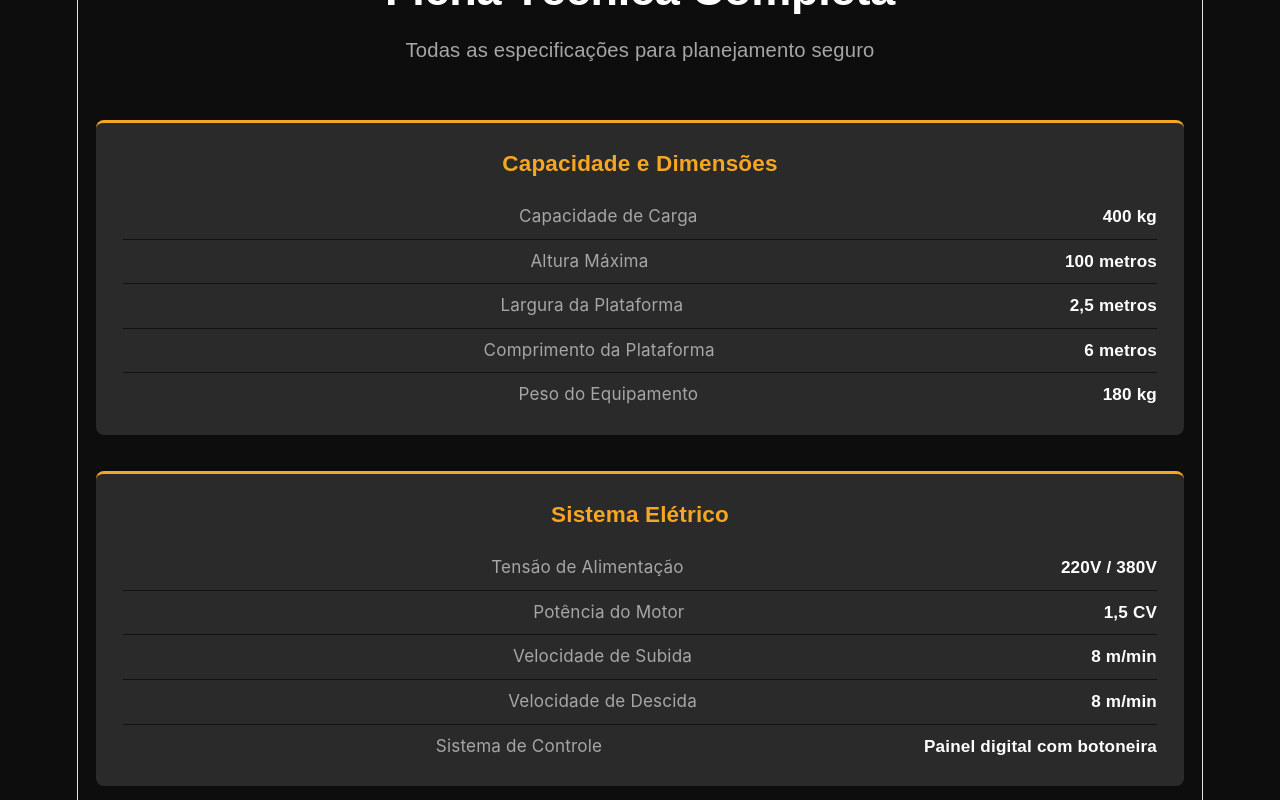
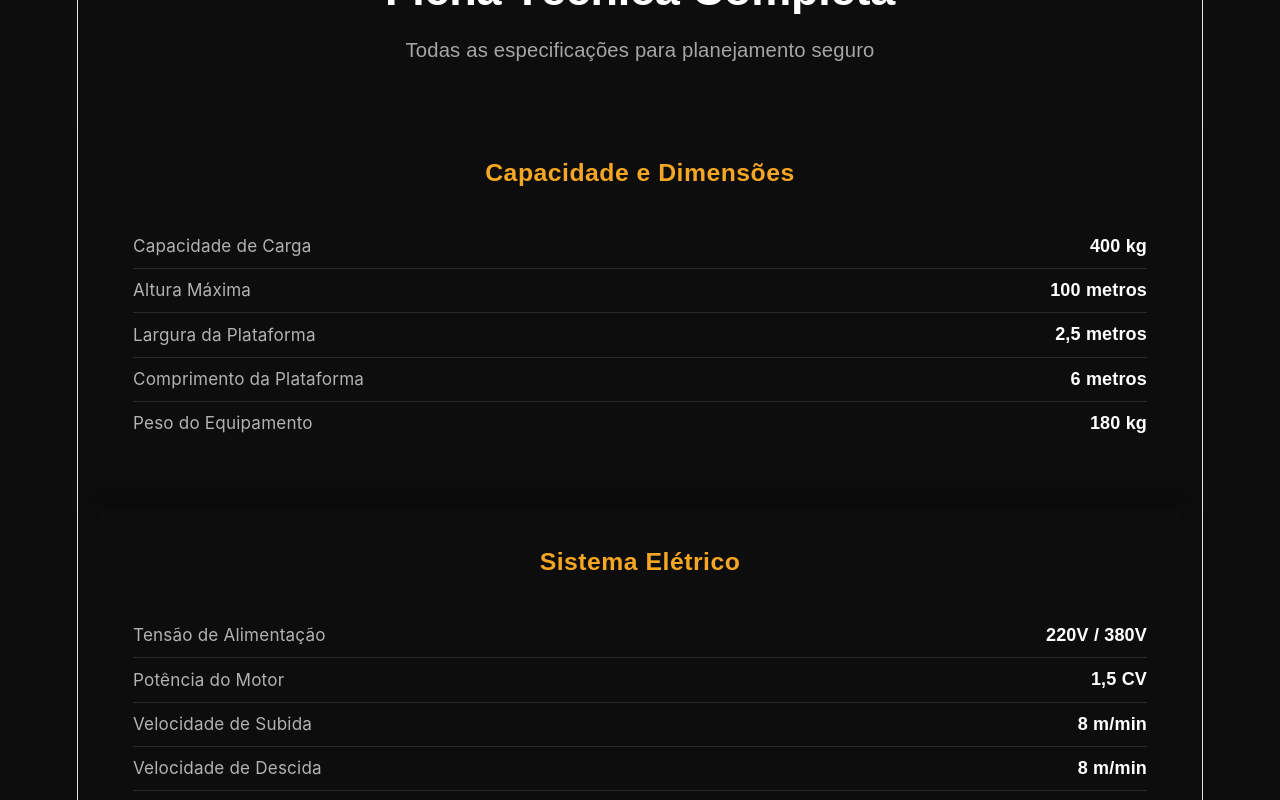
Before and after one commit to kaykyrugani/toplocacoes, a React (Vite) app: page /balancim-eletrico in a window 1280 px wide. Shown: the part 2300-3100 px from the top of the page. Built offline with nearby package versions, Linux system fonts and the light colour scheme.

Commit message:
att desing ficha tecnica

```diff
--- a/src/components/sections/ProductSpecs.css
+++ b/src/components/sections/ProductSpecs.css
@@ -1,3 +1,7 @@
+/* ========================================
+   SEÇÃO ESPECIFICAÇÕES TÉCNICAS - PREMIUM
+   Layout vertical com cards técnicos elegantes
+========================================= */
 .product-specs {
   padding: var(--space-3xl) 0;
   background-color: var(--bg);
@@ -11,36 +15,58 @@
   margin-top: var(--space-2xl);
 }
 
+/* Cards técnicos premium com profundidade sutil */
 .spec-category {
-  background-color: var(--surface);
-  border-radius: var(--radius-md);
-  padding: var(--space-lg);
-  border-top: 3px solid var(--primary);
+  background: linear-gradient(145deg, var(--surface) 0%, shade(var(--surface), 10%) 100%);
+  border-radius: var(--radius-lg);
+  padding: var(--space-xl);
+  border-top: 4px solid var(--primary);
+  border: 1px solid rgba(0,0,0,0.1);
   width: 100%;
+
+  /* Sombra suave + elevação no hover */
+  box-shadow: 0 8px 32px rgba(0,0,0,0.12);
+  transition: all 0.4s cubic-bezier(0.4, 0, 0.2, 1);
+
+  /* Hover: lift técnico elegante */
+  &:hover {
+    transform: translateY(-4px);
+    box-shadow: 0 20px 40px rgba(0,0,0,0.18),
+                0 1px 0 rgba(var(--primary-rgb), 0.2);
+  }
 }
 
 .spec-category__title {
   font-family: var(--font-heading);
-  font-size: 1.25rem;
-  font-weight: 600;
+  font-size: 1.375rem;
+  font-weight: 700;
   color: var(--primary);
-  margin-bottom: var(--space-lg);
+  margin-bottom: var(--space-xl);
   text-align: center;
+  letter-spacing: 0.5px;
+  line-height: 1.3;
 }
 
+/* Lista interna */
 .spec-category__items {
   display: flex;
   flex-direction: column;
-  gap: var(--space-sm);
+  gap: 0;
 }
 
+/* Linha de especificação */
 .spec-item {
-  display: flex;
-  justify-content: space-between;
-  align-items: flex-start;
-  gap: var(--space-sm);
-  padding-bottom: var(--space-sm);
-  border-bottom: 1px solid var(--bg-alt);
+  display: grid;
+  grid-template-columns: minmax(180px, 1fr) auto;
+  align-items: center;
+  column-gap: var(--space-md);
+  padding: var(--space-sm) 0;
+  border-bottom: 1px solid color-mix(in srgb, var(--text) 12%, transparent);
+  transition: background-color 180ms ease;
+}
+
+.spec-item:hover {
+  background-color: color-mix(in srgb, var(--primary) 8%, transparent);
 }
 
 .spec-item:last-child {
@@ -48,21 +74,27 @@
   padding-bottom: 0;
 }
 
+/* Label da propriedade */
 .spec-item__label {
   font-family: var(--font-body);
   font-size: 0.95rem;
-  color: var(--text-secondary);
-  flex: 1;
-  line-height: 1.4;
+  font-weight: 400;
+  color: color-mix(in srgb, var(--text-secondary) 86%, #fff 14%);
+  line-height: 1.45;
+  min-width: 0;
+  text-align: left;
 }
 
+/* Valor da propriedade */
 .spec-item__value {
   font-family: var(--font-sub);
-  font-size: 0.95rem;
-  font-weight: 600;
-  color: var(--text);
+  font-size: 1rem;
+  font-weight: 700;
+  color: #ffffff;
   text-align: right;
-  flex-shrink: 0;
+  line-height: 1.4;
+  justify-self: end;
+  white-space: nowrap;
 }
 
 @media (max-width: 768px) {
@@ -77,15 +109,25 @@
 
   .spec-category {
     padding: var(--space-md);
+    box-shadow: 0 5px 14px rgba(0, 0, 0, 0.2);
+  }
+
+  .spec-category:hover {
+    transform: translateY(-1px);
+    box-shadow: 0 8px 16px rgba(0, 0, 0, 0.24);
   }
 
   .spec-item {
-    flex-direction: column;
+    grid-template-columns: 1fr;
+    row-gap: 4px;
     align-items: flex-start;
-    gap: var(--space-xs);
+    padding: var(--space-sm) 0;
   }
 
   .spec-item__value {
     text-align: left;
+    justify-self: start;
+    white-space: normal;
+    max-width: 100%;
   }
 }
```
Also changed, not shown: 1 other file (tests, documents, lock files or other folders).
